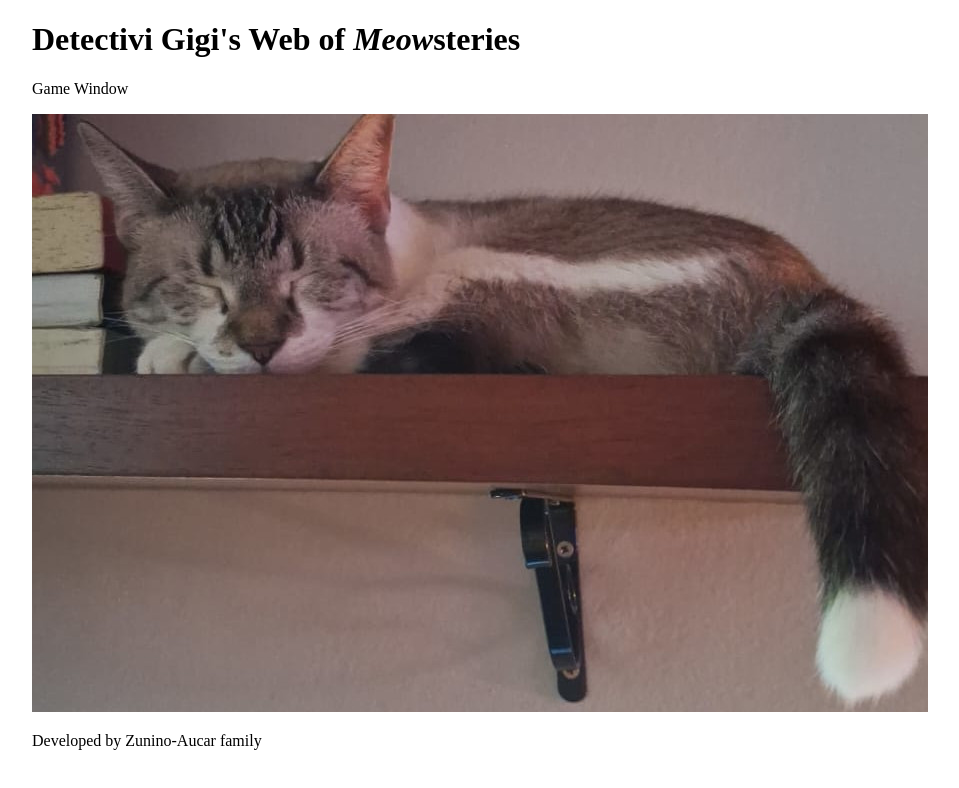
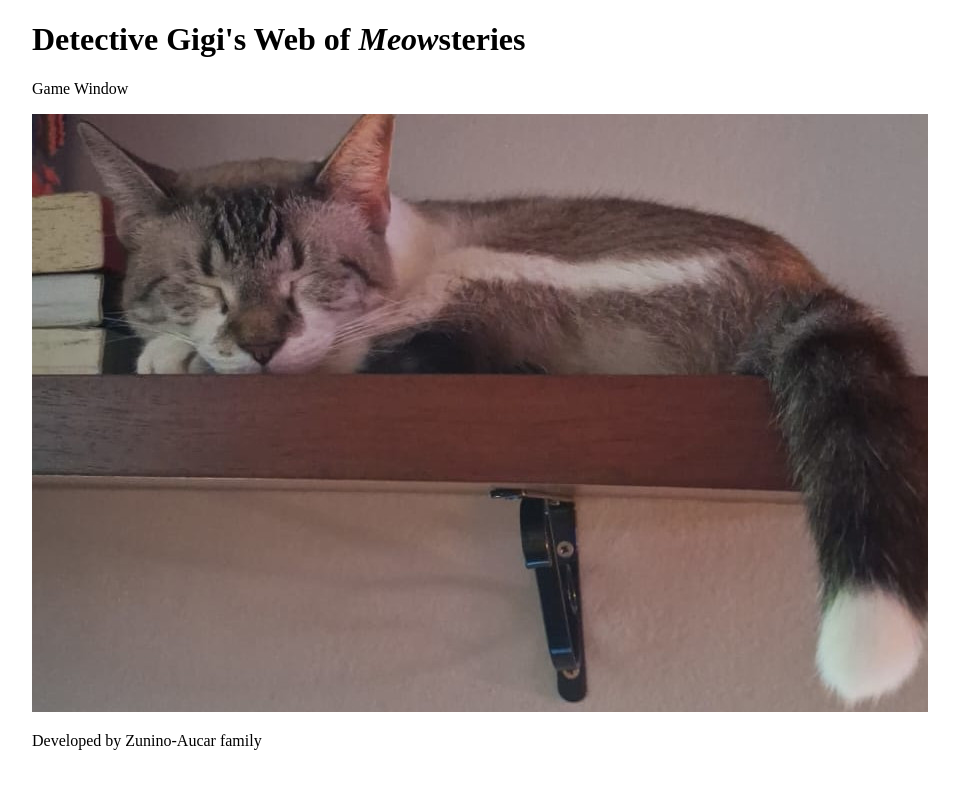
Before and after one commit to leoaucar/detetive_gigi, a plain HTML site: page index.html in a window 1280 px wide. Shown: the whole page, without its empty margins (208-1167 px from the left). Drawn offline with Linux system fonts and the light colour scheme.

Commit message:
small typo correction

```diff
--- a/index.html
+++ b/index.html
@@ -8,7 +8,7 @@
     </head>
     <body>
         <div class="game">
-            <h1>Detectivi Gigi's Web of <em>Meow</em>steries</h1>
+            <h1>Detective Gigi's Web of <em>Meow</em>steries</h1>
             <p>Game Window</p>
             <img src="images\gigi_capa.jpg" alt="Cute cat sleeping" id="gigi_capa">
 
```
